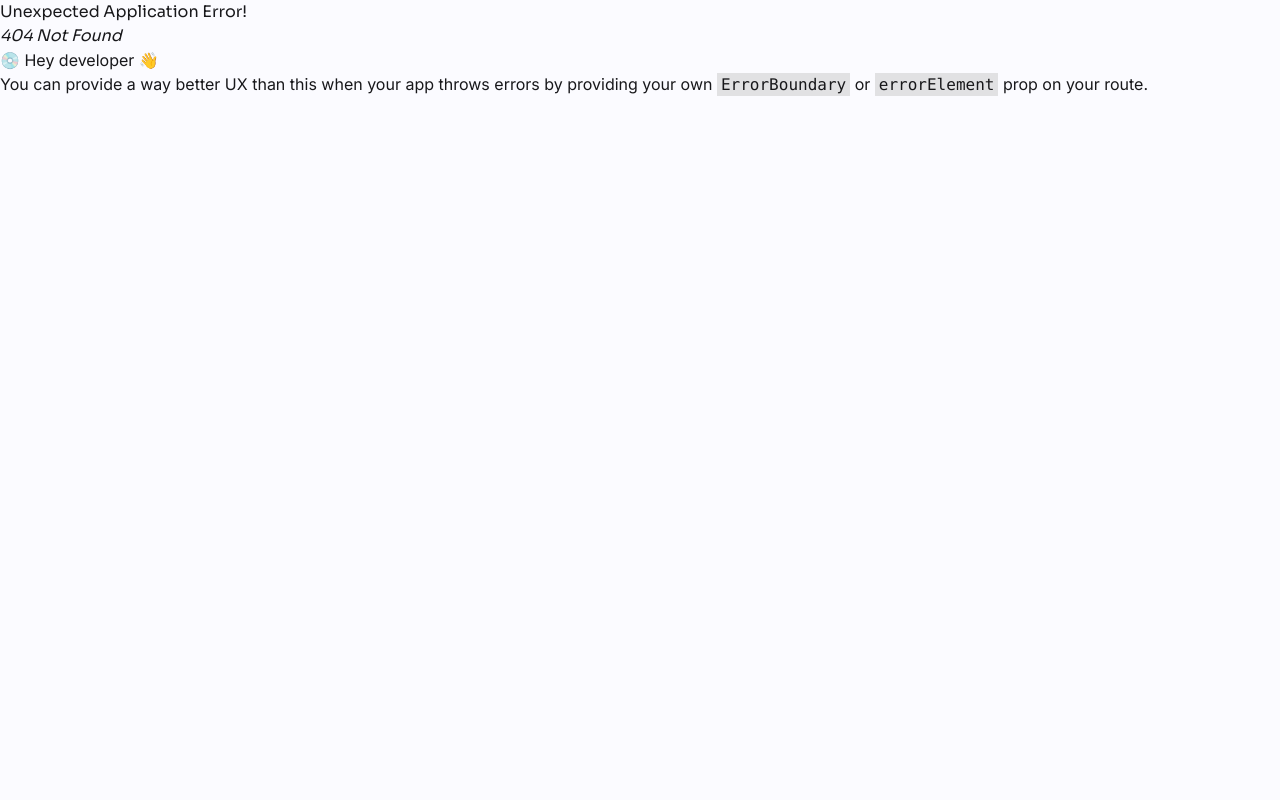
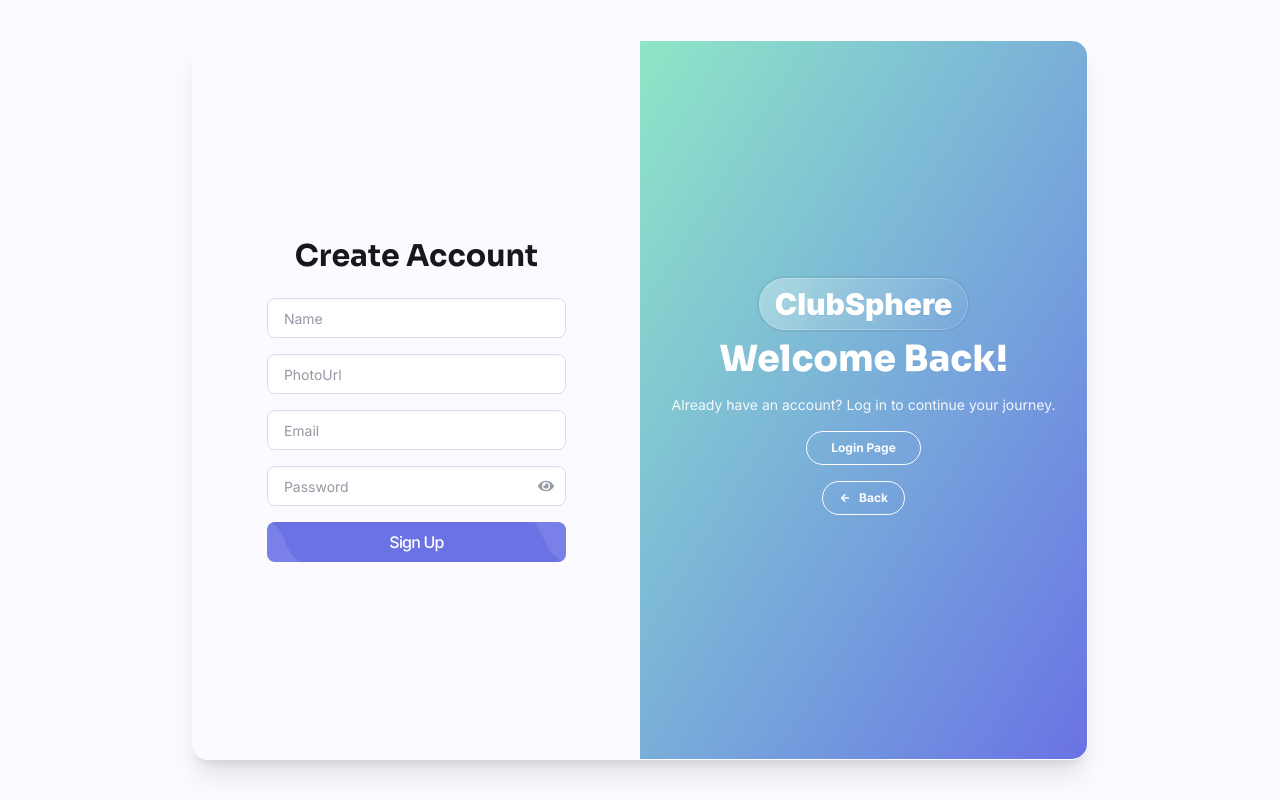
Before and after one commit to Ana-Ammar/clubsphere-client, a React (Vite) app: page /sign-up in a window 1280 px wide. Before the commit this address had no page. Built offline with nearby package versions, Linux system fonts and the light colour scheme.

Commit message:
login and signup page implement

```diff
--- /dev/null
+++ b/src/auth_provider/AuthContext.jsx
@@ -0,0 +1,3 @@
+import { createContext } from "react";
+
+export const AuthContext = createContext()
--- /dev/null
+++ b/src/auth_provider/AuthProvider.jsx
@@ -0,0 +1,12 @@
+import React, { useState } from "react";
+import { AuthContext } from "./AuthContext";
+
+const AuthProvider = ({ childern }) => {
+  const [user, setUser] = useState();
+  const authInfo = {
+    user,
+  };
+  return <AuthContext value={authInfo}>{childern}</AuthContext>;
+};
+
+export default AuthProvider;
--- /dev/null
+++ b/src/components/back_button/BackButton.jsx
@@ -0,0 +1,16 @@
+import React from 'react';
+import { IoMdArrowRoundBack } from 'react-icons/io';
+import { Link } from 'react-router';
+
+const BackButton = ({name, link}) => {
+    return (
+         <Link
+        to={link}
+        className={`border border-base-100 text-base-100 rounded-full py-2 ${name !== 'Back' ? "px-6" : "px-4"} text-xs font-bold cursor-pointer hover:bg-white hover:${name==='Back'? "text-accent" : "text-primary"} transition-all flex items-center gap-2`}
+      >
+      {name === 'Back' && <IoMdArrowRoundBack />}  {name}
+      </Link>
+    );
+};
+
+export default BackButton;
--- a/src/components/button/Button.jsx
+++ b/src/components/button/Button.jsx
@@ -1,7 +1,7 @@
 const Button = ({ name }) => {
   return (
-    <div className="cursor-pointer relative inline-flex items-center justify-center px-5 py-2 overflow-hidden tracking-tighter text-white bg-primary rounded-md group transition-all duration-200  active:scale-95 ">
-      <span className="absolute w-0 h-0 transition-all duration-500 ease-out bg-gray-600 rounded-full group-hover:w-56 group-hover:h-56" />
+    <button className="cursor-pointer relative inline-flex items-center justify-center px-5 py-2 overflow-hidden tracking-tighter text-white bg-primary rounded-lg group transition-all duration-200  active:scale-95 w-full">
+      <span className="absolute w-0 h-0 transition-all duration-200 ease-out bg-gray-600 rounded-full group-hover:w-full group-hover:h-56" />
       <span className="absolute bottom-0 left-0 h-full -ml-2">
         <svg
           xmlns="http://www.w3.org/2000/svg"
@@ -31,7 +31,7 @@ const Button = ({ name }) => {
         </svg>
       </span>
       <span className="relative font-medium">{name}</span>
-    </div>
+    </button>
   );
 };
 
--- a/src/components/navbar/loginAndProfile/Profile.jsx
+++ b/src/components/navbar/loginAndProfile/Profile.jsx
@@ -26,7 +26,7 @@ const Profile = () => {
             src="https://img.daisyui.com/images/stock/photo-1534528741775-53994a69daeb.webp" />
         </div>
          </div>
-         :  <Link><Button name={`Login`}/></Link>
+         :  <Link to="/login"><Button name={`Login`}/></Link>
          }
         </label>
       </div>
--- a/src/index.css
+++ b/src/index.css
@@ -40,3 +40,7 @@ a.active {
 section {
   @apply max-w-6xl mx-auto px-4
 }
+
+.input-field {
+  @apply input bg-white border border-[#d9dceb] text-[#2e3147] rounded-lg py-2 px-4 w-full focus:outline-none focus:ring-2 focus:ring-[#8e94f2]
+}
--- /dev/null
+++ b/src/layouts/AuthLayout.jsx
@@ -0,0 +1,13 @@
+import { Outlet } from "react-router";
+import Navbar from "../components/navbar/Navbar";
+
+const AuthLayout = () => {
+    return (
+        <div>
+
+            <Outlet />
+        </div>
+    );
+};
+
+export default AuthLayout;
--- a/src/layouts/MainLayout.jsx
+++ b/src/layouts/MainLayout.jsx
@@ -1,5 +1,4 @@
 import { Outlet } from "react-router";
-import Navbar from "../components/navbar/Navbar";
 import Footer from "../components/footer/Footer";
 
 const MainLayout = () => {
--- /dev/null
+++ b/src/pages/auth/login/Login.jsx
@@ -0,0 +1,93 @@
+import { useState } from "react";
+import { FaEye, FaEyeSlash } from "react-icons/fa";
+import { Link } from "react-router";
+import Button from "../../../components/button/Button";
+import { IoMdArrowRoundBack } from "react-icons/io";
+import BackButton from "../../../components/back_button/BackButton";
+import { useForm } from "react-hook-form";
+
+const Login = () => {
+  const [show, setShow] = useState(false);
+
+  const {
+    register,
+    handleSubmit,
+    formState: { errors },
+  } = useForm();
+
+  const handleLogin = (data) => {
+    console.log("Login form data:", data);
+  };
+
+  return (
+    <div className="min-h-screen w-full flex justify-center items-center p-4">
+      <div className="w-full max-w-4xl md:h-[90vh] flex flex-col lg:flex-row items-center rounded-2xl shadow-xl border border-base-100 overflow-hidden">
+        {/* LEFT — Welcome CTA */}
+        <div className="flex-1 bg-linear-to-bl from-accent to-primary lg:h-full lg:flex-1 flex flex-col justify-center items-center space-y-4 p-6 text-white">
+          <h1 className="font-black text-2xl md:text-3xl">
+            <span className="glass rounded-4xl py-2 px-4">ClubSphere</span>
+          </h1>
+
+          <h1 className="font-extrabold text-4xl text-center lg:text-left">
+            Welcome Back!
+          </h1>
+          <p className="text-center w-3/4 lg:w-full opacity-90 text-sm">
+            Enter your details and continue your journey with ClubSphere.
+          </p>
+          <BackButton name={"Create Account"} link={`/sign-up`} />
+          <BackButton name={`Back`} link={`/`} />
+        </div>
+
+        {/* RIGHT — Login Form */}
+        <div className="flex-1 bg-base-100 rounded-t-2xl lg:rounded-l-2xl lg:rounded-t-none flex flex-col items-center justify-center space-y-6 p-6 w-full">
+          <h1 className="text-3xl font-bold">Login</h1>
+
+          <div className="w-full lg:w-9/12 space-y-3 relative">
+            <form
+            onSubmit={handleSubmit(handleLogin)}
+            className="flex flex-col items-center gap-4">
+              <input
+                type="email"
+                className="input-field"
+                placeholder="Email"
+                {...register("email", { required: "Email is required" })}
+              />
+              {errors.email && (
+                <p className="text-accent text-sm">{errors.email.message}</p>
+              )}
+
+              <div className="w-full relative">
+                <input
+                  type={show ? "text" : "password"}
+                {...register("password", {required: "Password is required"})}
+                  className="input-field"
+                  placeholder="Password"
+                />
+                {errors.password && (
+                <p className="text-accent text-sm">{errors.password.message}</p>
+              )}
+
+                <span
+                  onClick={() => setShow(!show)}
+                  className="absolute top-3 right-3 cursor-pointer text-gray-500 opacity-70 z-20"
+                >
+                  {show ? <FaEyeSlash /> : <FaEye />}
+                </span>
+              </div>
+
+              <div className="w-full flex justify-end">
+                <a className="text-[#8f9aa3] text-sm hover:text-acc underline cursor-pointer">
+                  Forgot password?
+                </a>
+              </div>
+
+              <Button name={`Login`}></Button>
+            </form>
+          </div>
+        </div>
+      </div>
+    </div>
+  );
+};
+
+export default Login;
--- /dev/null
+++ b/src/pages/auth/sign_up/SignUp.jsx
@@ -0,0 +1,112 @@
+import { useState } from "react";
+import { Link, NavLink } from "react-router";
+import { useForm } from "react-hook-form";
+import { FaEye, FaEyeSlash } from "react-icons/fa";
+import Button from "../../../components/button/Button";
+import { IoMdArrowRoundBack } from "react-icons/io";
+import BackButton from "../../../components/back_button/BackButton";
+
+const SignUp = () => {
+  const [show, setShow] = useState(false);
+  const {
+    register,
+    handleSubmit,
+    formState: { errors },
+  } = useForm();
+
+  const handleSignUp = (data) => {
+    console.log("Form Data:", data);
+  };
+  return (
+    <section className="md:min-h-screen w-full flex justify-center items-center p-4">
+      <div className="w-full max-w-4xl md:h-[90vh] flex flex-col-reverse lg:flex-row items-center rounded-2xl shadow-xl border border-base-100 overflow-hidden">
+        {/* LEFT — Signup Form */}
+        <div className="flex-1 bg-base-100 rounded-t-2xl lg:rounded-l-2xl lg:rounded-t-none flex flex-col items-center justify-center space-y-6 p-6 w-full">
+          <h1 className="text-3xl font-bold">Create Account</h1>
+
+          <div className="w-full lg:w-9/12 space-y-3 relative">
+            <form
+              onSubmit={handleSubmit(handleSignUp)}
+              className="flex flex-col gap-4"
+            >
+              <input
+                type="name"
+                {...register("displayName", { required: "Name is required" })}
+                placeholder="Name"
+                className="input-field "
+              />
+              {errors.displayName && (
+                <p className="text-accent text-sm">
+                  {errors.displayName.message}
+                </p>
+              )}
+
+              <input
+                type="photoUrl"
+                {...register("photoUrl", { required: "PhotoUrl is required" })}
+                placeholder="PhotoUrl"
+                className="input-field "
+              />
+              {errors.photoUrl && (
+                <p className="text-accent text-sm">{errors.photoUrl.message}</p>
+              )}
+
+              {/* Email */}
+              <input
+                type="email"
+                {...register("email", { required: "Email is required" })}
+                placeholder="Email"
+                className="input-field "
+              />
+              {errors.email && (
+                <p className="text-accent text-sm">{errors.email.message}</p>
+              )}
+
+              {/* Password */}
+              <div className="relative w-full">
+                <input
+                  type={show ? "text" : "password"}
+                  {...register("password", {
+                    required: "Password is required",
+                  })}
+                  placeholder="Password"
+                  className="input-field"
+                />
+                <span
+                  onClick={() => setShow(!show)}
+                  className="absolute top-3 right-3 cursor-pointer text-gray-500 opacity-70 z-20"
+                >
+                  {show ? <FaEyeSlash /> : <FaEye />}
+                </span>
+              </div>
+              {errors.password && (
+                <p className="text-accent text-sm">{errors.password.message}</p>
+              )}
+
+              {/* Submit Button */}
+              <Button name={`Sign Up`}></Button>
+            </form>
+          </div>
+        </div>
+
+        {/* RIGHT — Welcome CTA */}
+        <div className="flex-1 h-full w-full bg-linear-to-br from-secondary to-primary flex flex-col justify-center items-center space-y-4 p-6 text-white">
+          <h1 className="text-2xl md:text-3xl font-black">
+            <span className="glass rounded-4xl py-2 px-4">ClubSphere</span>
+          </h1>
+          <h1 className="text-4xl font-extrabold text-center lg:text-left">
+            Welcome Back!
+          </h1>
+          <p className="text-center w-3/4 lg:w-full opacity-90 text-sm">
+            Already have an account? Log in to continue your journey.
+          </p>
+
+          <BackButton name="Login Page" link="/login" />
+          <BackButton name="Back" link="/" />
+        </div>
+      </div>
+    </section>
+  );
+};
+
+export default SignUp;
--- a/src/pages/home/why_join/WhyJoin.jsx
+++ b/src/pages/home/why_join/WhyJoin.jsx
@@ -51,7 +51,7 @@ const WhyJoin = () => {
           >
             <div className="flex justify-center mb-3">{b.icon}</div>
             <h3 className="font-bold text-lg mb-1">{b.title}</h3>
-            <p className="text-gray-600">{b.desc}</p>
+            <p className="text-accent-content">{b.desc}</p>
           </div>
         ))}
       </div>
```
Also changed, not shown: src/routes/router.jsx (+17 -0 lines).
